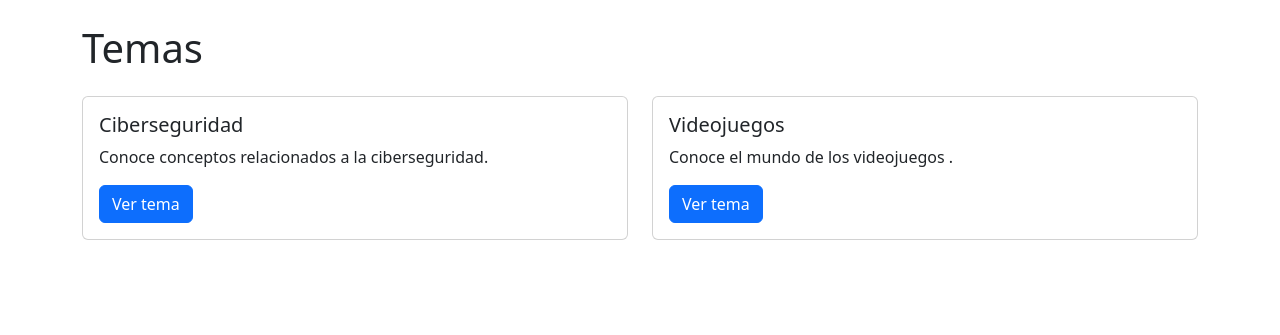
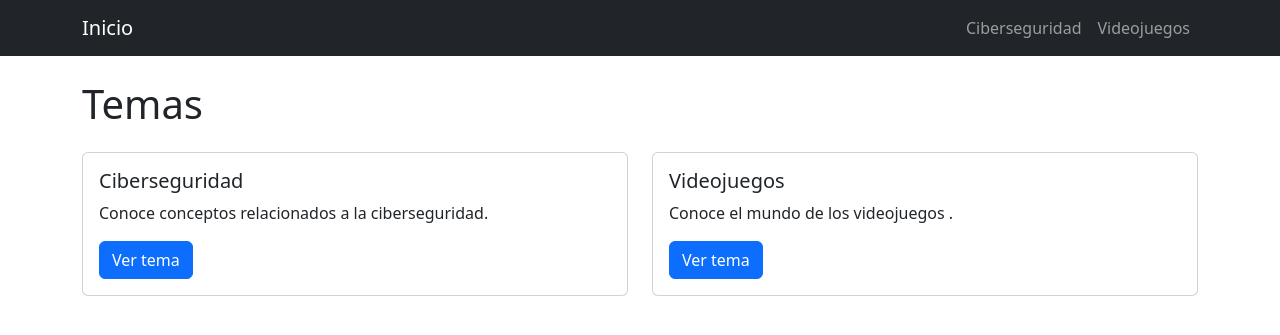
Before and after one commit to ortizgonzalezfr-svg/Ortiz_Francisco, a Django app: page / in a window 1280 px wide. Shown: the top 335 px of the page. Run offline with Django 5.2, Linux system fonts and the light colour scheme.

Commit message:
Agrega menu de navegacion con Bootstrap

```diff
--- a/templates/base.html
+++ b/templates/base.html
@@ -1,8 +1,10 @@
 <!DOCTYPE html>
 <html lang="es">
+
 <head>
     <meta charset="UTF-8">
     <meta name="viewport" content="width=device-width, initial-scale=1.0">
+
     <title>{% block title %}Proyecto Backend{% endblock %}</title>
 
     <link href="https://cdn.jsdelivr.net/npm/bootstrap@5.3.8/dist/css/bootstrap.min.css" rel="stylesheet">
@@ -10,9 +12,31 @@
 
 <body>
 
+    <nav class="navbar navbar-expand-lg bg-dark" data-bs-theme="dark">
+        <div class="container">
+
+            <a class="navbar-brand" href="{% url 'inicio_ortiz:inicio' %}">
+                Inicio
+            </a>
+
+            <div class="navbar-nav">
+                <a class="nav-link" href="{% url 'inicio_ortiz:ciberseguridad' %}">
+                    Ciberseguridad
+                </a>
+
+                <a class="nav-link" href="{% url 'inicio_ortiz:videojuegos' %}">
+                    Videojuegos
+                </a>
+            </div>
+
+        </div>
+    </nav>
+
     {% block content %}
     {% endblock %}
 
     <script src="https://cdn.jsdelivr.net/npm/bootstrap@5.3.8/dist/js/bootstrap.bundle.min.js"></script>
+
 </body>
+
 </html>
```
